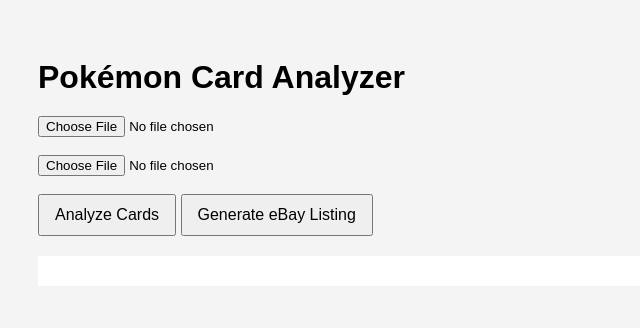
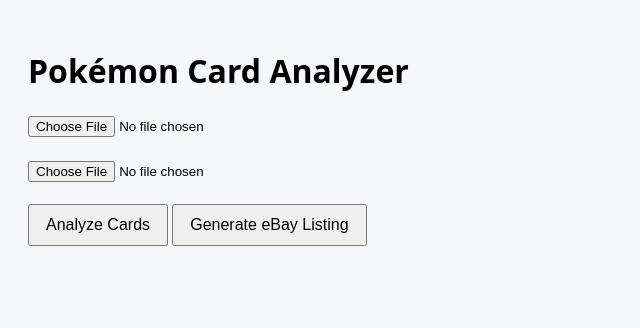
Before and after one commit to pbalfe2/pokemon-card-splitter, a FastAPI app: page / in a window 1280 px wide. Shown: the top 328 px of the page, without its empty margins (0-640 px from the left). Run offline with FastAPI, Linux system fonts and the light colour scheme.

Commit message:
Initial Pokemon Card Analyser

```diff
--- a/backend/static/style.css
+++ b/backend/static/style.css
@@ -1,23 +1,75 @@
 body {
-  font-family: Arial, sans-serif;
-  padding: 30px;
-  background: #f4f4f4;
-}
-
-h1 {
-  margin-bottom: 20px;
+  font-family: system-ui, sans-serif;
+  background: #f5f7fa;
+  padding: 20px;
 }
 
 button {
-  padding: 10px 15px;
+  padding: 10px 16px;
   font-size: 16px;
   cursor: pointer;
 }
 
-pre {
+.status {
+  font-size: 18px;
+  margin-top: 20px;
+}
+
+.status.processing {
+  color: #0066cc;
+}
+
+.status.queued {
+  color: #999;
+}
+
+.error {
+  color: #c0392b;
+  font-weight: bold;
+}
+
+.card {
+  display: flex;
+  gap: 16px;
   background: white;
-  padding: 15px;
+  padding: 16px;
   margin-top: 20px;
-  max-height: 400px;
-  overflow: auto;
+  border-radius: 8px;
+  box-shadow: 0 4px 10px rgba(0,0,0,.08);
 }
+
+.preview {
+  width: 160px;
+  border-radius: 6px;
+  object-fit: contain;
+}
+
+.info h3 {
+  margin: 0;
+}
+
+.meta {
+  color: #666;
+  font-size: 14px;
+}
+
+.confidence {
+  margin-top: 8px;
+  font-weight: bold;
+}
+
+.confidence.high {
+  color: #27ae60;
+}
+
+.confidence.low {
+  color: #e67e22;
+}
+
+.warning {
+  margin-top: 10px;
+  background: #fff3cd;
+  padding: 8px;
+  border-radius: 4px;
+  font-size: 14px;
+}
```
